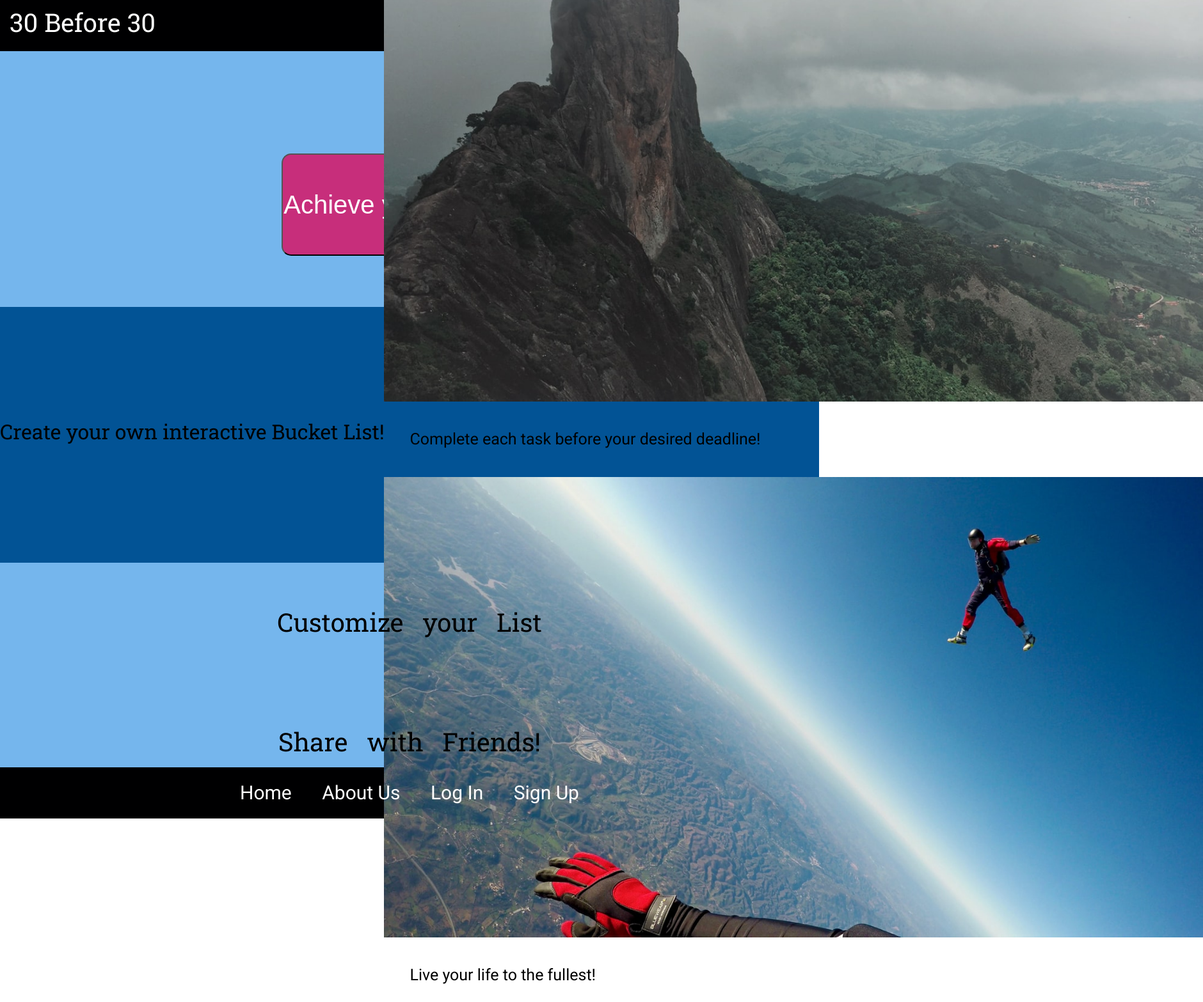
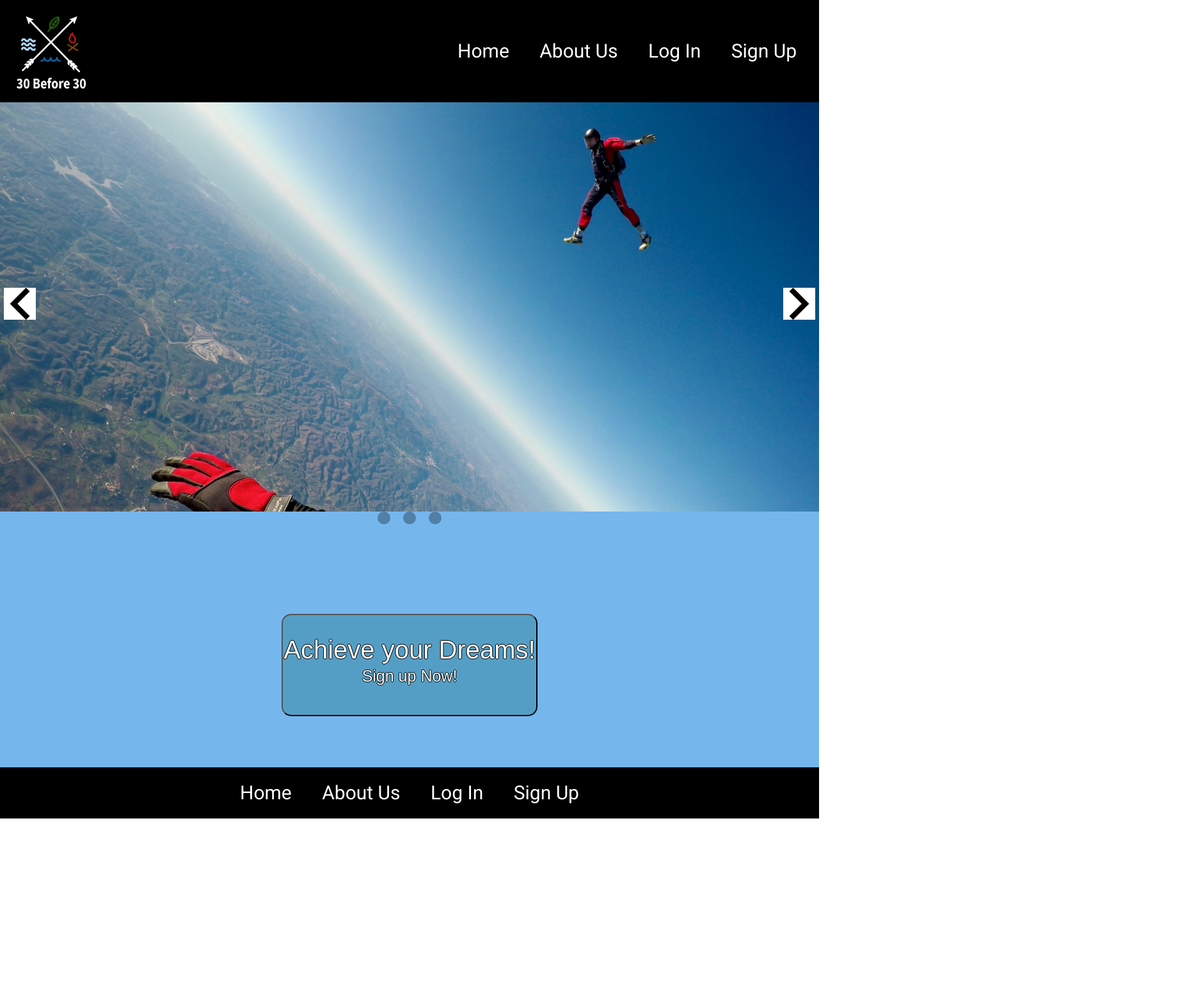
Before and after one commit to kmallen91/30before30_MarketingPage, a plain HTML site: page 30f30 index.html in a window 1280 px wide. Shown: the whole page at 64% size, 1880 px wide, since content can reach past the window. After the commit the page ends 1280 px from the top, so only its background shows below. Drawn offline with Linux system fonts and the light colour scheme.

Commit message:
css/html for main page complete, added css/html of carousel

```diff
--- a/30f30 index.html
+++ b/30f30 index.html
@@ -1,6 +1,8 @@
 <!-- 30 for 30 Bucket list Marketing page -->
-<html>
+<html lang="en">
 <head>
+    <meta name="viewport" content="width=device-width, initial-scale=1.0">
+    <link rel="stylesheet" href="https://cdnjs.cloudflare.com/ajax/libs/font-awesome/4.7.0/css/font-awesome.min.css">
 <title> 30 for 30 </title>
 <link href="https://fonts.googleapis.com/css?family=Roboto|Roboto+Slab&display=swap" rel="stylesheet">
 <link rel="stylesheet" href="css/index.css" />
@@ -11,7 +13,7 @@
     <div class="top">
 
         <div class="title">
-           <h1>30 Before 30</h1>
+           <img src="imgs/30f30.png" alt="">
          </div>
 
        <nav class="navbar">
@@ -25,22 +27,60 @@
       </div>
       </nav>
       </div>
-<div class="achieve">
-<button>Achieve your Dreams!</button>
+
+<div class="carousel">
+  <button class="carousel__button button-left">
+      <img src="imgs/left-arr.png" alt="">
+  </button>
+
+  <div class="carousel__track-container">
+    <ul class="carousel__track">
+      <li class="carousel__slide">
+        <img class="carousel__images" src="imgs/mountain-top.jpg" alt="">
+      </li>
+      <li class="carousel__slide">
+        <img class="carousel__images" src="imgs/friends.jpg" alt="">
+      </li>
+      <li class="carousel__slide">
+        <img class="carousel__images" src="imgs/skydive.jpg" alt="">
+      </li>
+    </ul>
+
+
+  </div>
+<button class="carousel__button button-right">
+    <img src="imgs/right-arr.png" alt="">
+</button>
+
+<div class="carousel__nav">
+  <button class="carousel__indicator"></button>
+  <button class="carousel__indicator"></button>
+  <button class="carousel__indicator"></button>
 </div>
 
-<section class ="section2">
-<!-- <img> -->
+</div>
+
+
+<section class="achieve">
+<div>
+<button>Achieve your Dreams!<br>
+  <p>Sign up Now!</p>
+</button>
+</div>
+</section>
+
+<!-- <section class ="section2">
+
 <div class="bucket">
 <h2>Create your own interactive Bucket List!</h2>
 </div>
+
 <div>
-<img src="imgs/mountain-top.jpg" class="mountain">
+
 <p>Complete each task before your desired deadline! </p>
 
 
 
-<img src="imgs/skydive.jpg" class="skydive">
 <p>Live your life to the fullest!</p>
 </div>
 
@@ -52,7 +92,7 @@
 
   <img>
   <h3>Share with Friends!</h3>
-</section>
+</section> -->
 
 </body>
 
--- a/less/home-page.less
+++ b/less/home-page.less
@@ -1,52 +1,148 @@
  // home
-.section2{
-    display:flex;
-    flex-direction:column;
-    flex-wrap:wrap;
-    justify-content:center;
-    align-items: flex-start;
-    background-color: @main-bg;
-    height:50vh;
-    padding-top:0px;
+.carousel{
+    position:relative;
+    height: 60vh;
+    width:100%;
+    margin: 0 auto;
+    margin-bottom:20vh;
+    .carousel__track-container{
+        height:100%;
+        position:relative;
 
-    // .bucket{
+        .carousel__track{
+            padding:0;
+            margin:0;
+            list-style:none;
 
-    h2{
-        width:100%;
-        // display:flex;
-        justify-content: center;
-        align-items:flex-start;
+            .carousel__slide{
+                position:absolute;
+                top:0;
+                bottom:-20vh;
+                width:100%;
+                // height:35vh;
+                .carousel__images{
+                     width:100%;
+                     height:100%;
+                    object-fit: cover;
+                 }
+            }
+        }
+
+
     }
-// }
-    .moutain{
-        width:100%;
-        height:15vh;
+    .carousel__button{
+        position:absolute;
+        top:50%;
+        // transform:translateY(-50%);
+        height:150px;
+        background:transparent;
+        border:0;
+        cursor:pointer;
+
+        img{
+            width: 50px;
+        }
+
+
+
+
+    }
+    .button-left{
+           left:0px;
+           z-index:1;
+
+        }
+
+    .button-right{
+            right:0px;
+
     }
 
-    p{
-        padding:20px;
-        margin:20px;
-        font-size:2.5rem;
+    .carousel__nav{
+        display:flex;
+        justify-content: center;
+        margin-top: 20vh;
     }
 
-
+    .carousel__indicator{
+        border:0;
+        border-radius:50%;
+        width:20px;
+        height:20px;
+        background:rgba(0,0,0,.3);
+        margin: 0 10px;
+        cursor:pointer;
+    }
 }
 
-.section3{
+.achieve{
+    width: 100%;
+    height:50vh;
+    background-color: @lightblue;
+    padding:20px;
     display:flex;
-    flex-wrap:wrap;
-    flex-direction:column;
-    justify-content:space-between;
-    align-items:center;
-    background-color: @second-bg;
-    height:40vh;
-    font-size:4rem;
-    word-spacing:20px;
+    justify-content: center;
+    align-items:flex-end;
+    padding-bottom:0px;
 
-    h3{
-        padding:20px;
+    button{
+        .button(@button-bg, 200px, #fff);
+
+        p{
+            font-size:2.5rem;
+        }
     }
 }
+
+
+// .section2{
+//     display:flex;
+//     flex-direction:column;
+//     flex-wrap:wrap;
+//     justify-content:center;
+//     align-items: flex-start;
+//     background-color: @main-bg;
+//     height:50vh;
+//     padding-top:0px;
+
+//     // .bucket{
+
+//     h2{
+//         width:100%;
+//         // display:flex;
+//         justify-content: center;
+//         align-items:flex-start;
+//     }
+// // }
+//     .moutain{
+//         width:100%;
+//         height:15vh;
+//     }
+
+//     p{
+//         padding:20px;
+//         margin:20px;
+//         font-size:2.5rem;
+//     }
+
+
+// }
+
+// .section3{
+//     display:flex;
+//     flex-wrap:wrap;
+//     flex-direction:column;
+//     justify-content:space-between;
+//     align-items:center;
+//     background-color: @second-bg;
+//     height:40vh;
+//     font-size:4rem;
+//     word-spacing:20px;
+
+//     h3{
+//         padding:20px;
+//     }
+// }
 
 footer{
     background-color:@black;
--- a/less/mixins.less
+++ b/less/mixins.less
@@ -20,14 +20,15 @@
 
 .button(@button-bg, @width:200px, @font-color:white){
     display:block;
-    background-color: @button-bg;
+    background-color: #549ec5;
     margin: 10vh 20vh 10vh 20vh;
     padding:0px;
     cursor:pointer;
     width: 50vh;
     height:20vh;
     border-radius:15px;
-    color:@font-color;
+    color:white;
     font-size:4rem;
     text-align:center;
+    text-shadow: 1px 0 0 #000, 0 -1px 0 #000, 0 1px 0 #000, -1px 0 0 #000;
 } ;
--- a/less/navigation.less
+++ b/less/navigation.less
@@ -3,15 +3,20 @@
 .top{
     display:flex;
     justify-content: space-between;
+    align-items:center;
     background-color: @black;
     color:@white;
     padding-bottom:0px;
-    height:10vh;
+    height:20vh;
 
 
     .title{
         padding:15px;
         font-size:5rem;
+        // background-color:white;
+        width:20vh;
+
+
     }
 
     .navbar{
@@ -34,18 +39,3 @@
     }
 
 }
-
-.achieve{
-    width: 100%;
-    height:50vh;
-    background-color:@second-bg;
-    padding:20px;
-    display:flex;
-    justify-content: center;
-    align-items:flex-end;
-    padding-bottom:0px;
-
-    button{
-        .button(@button-bg, 200px, #fff);
-    }
-}
```
Also changed, not shown: css/index.css, imgs/30f30.png (added), imgs/left-arr.jpg (added), imgs/left-arr.png (added), imgs/right-arr.jpg (added), imgs/right-arr.png (added), imgs/sky.jpg (added), imgs/sky.webp (added), imgs/sky2.jpg (added).
